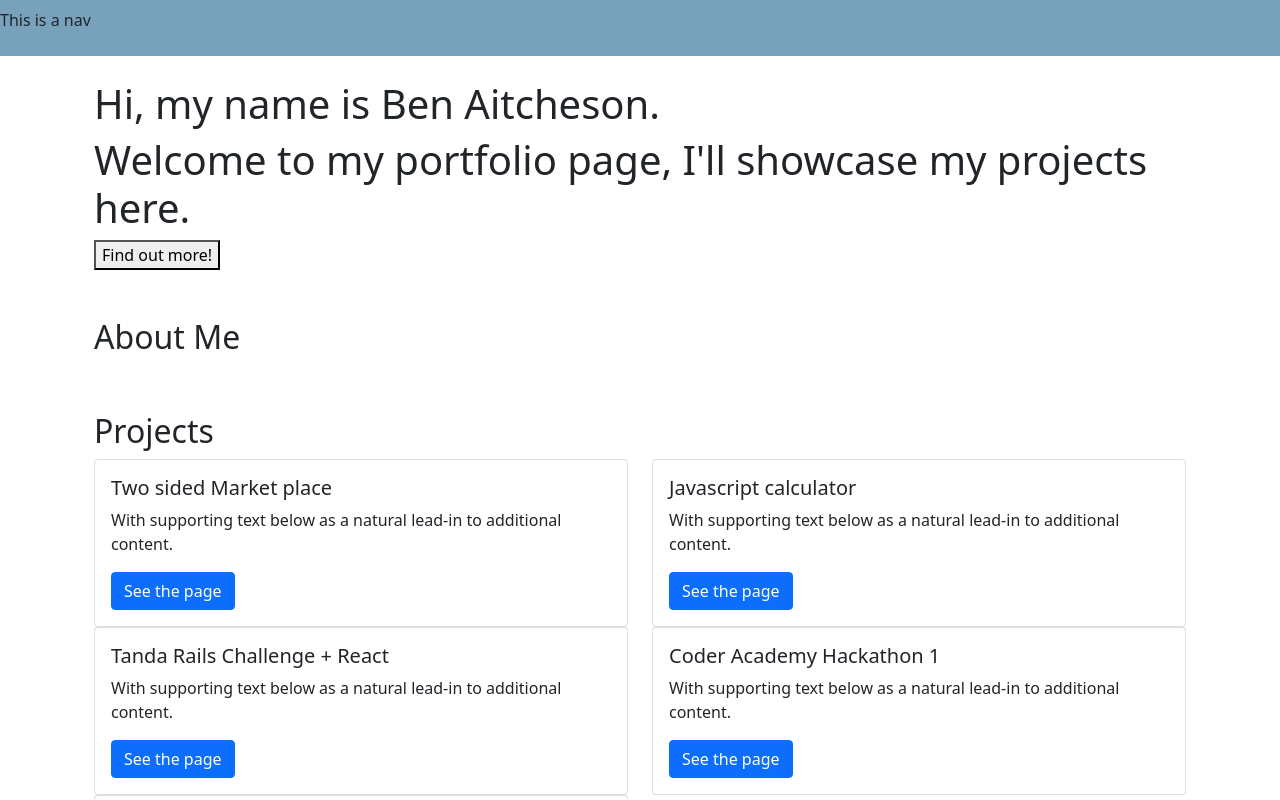
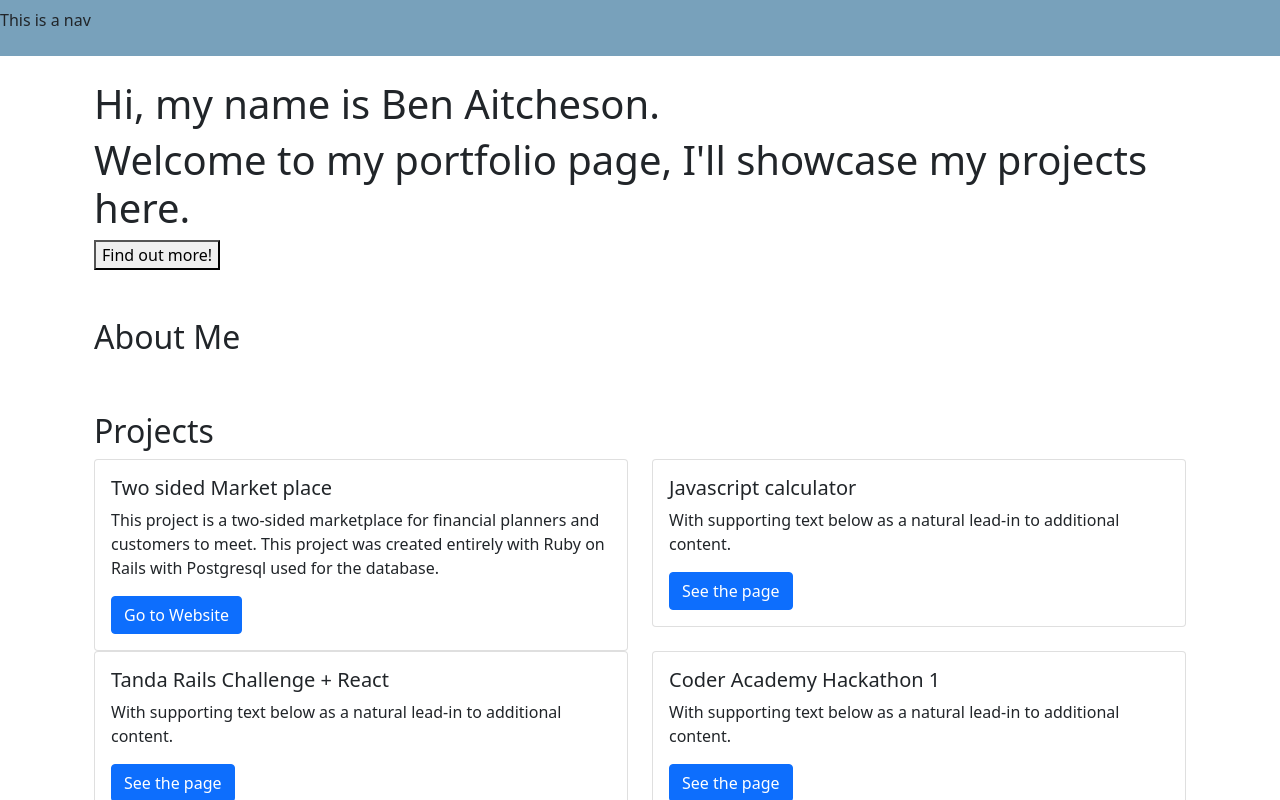
Before and after one commit to benaitcheson/portfolio-react, a React (Create React App) app: page / in a window 1280 px wide. Shown: the top 800 px of the page. Built offline with nearby package versions, Linux system fonts and the light colour scheme.

Commit message:
updated the details for the first project

```diff
--- a/src/components/Projects.js
+++ b/src/components/Projects.js
@@ -11,8 +11,8 @@ const Projects = () => {
                     <div class="card">
                         <div class="card-body">
                             <h5 class="card-title">Two sided Market place</h5>
-                            <p class="card-text">With supporting text below as a natural lead-in to additional content.</p>
-                            <a href="#" class="btn btn-primary">See the page</a>
+                            <p class="card-text">This project is a two-sided marketplace for financial planners and customers to meet. This project was created entirely with Ruby on Rails with Postgresql used for the database.</p>
+                            <a href="https://t2a2-marketplace-app.herokuapp.com/" class="btn btn-primary">Go to Website</a>
                         </div>
                     </div>
                 </div>
```
